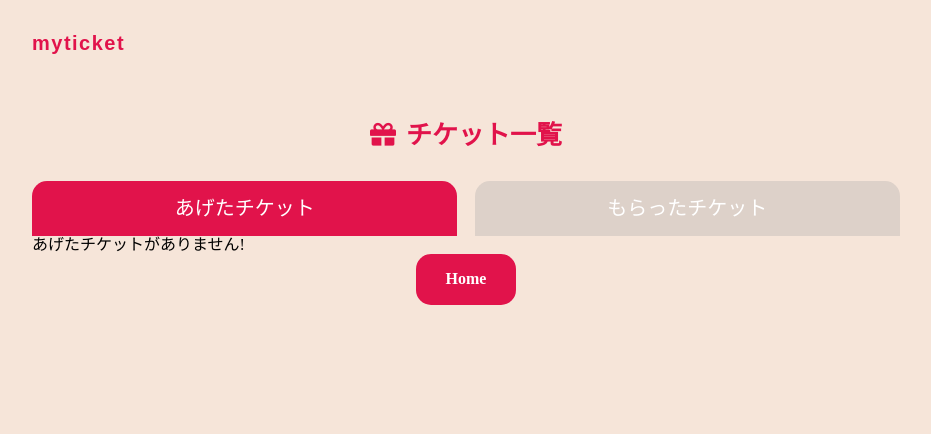
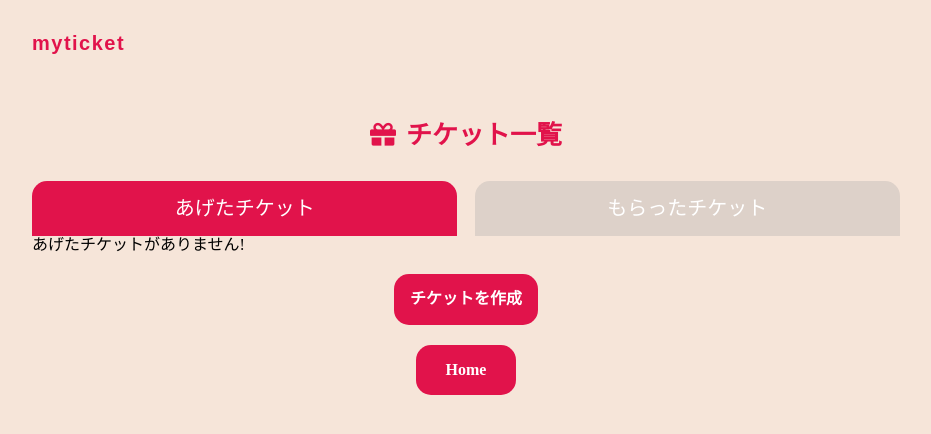
Before and after one commit to gsh519/myticket, a PHP site: page /archive_ticket in a window 1280 px wide. Shown: the top 434 px of the page, without its empty margins (174-1105 px from the left). Run offline with PHP 8.4, Linux system fonts and the light colour scheme; grey boxes labelled with a size stand in for pictures from a placeholder-image service; some libraries are stand-ins or nearby versions.

Commit message:
微修正

```diff
--- a/controllers/index-controller.php
+++ b/controllers/index-controller.php
@@ -4,7 +4,6 @@ class IndexController
     public function main()
     {
         session_start();
-        var_dump($_SESSION);
         require('./views/index.view.php');
     }
 }
--- a/controllers/login-controller.php
+++ b/controllers/login-controller.php
@@ -30,7 +30,7 @@ class LoginController extends BaseController
                     session_regenerate_id(true);
                     $_SESSION['login'] = $user->username;
                     $_SESSION['login_success'] = 'ログインしました';
-                    header("Location: ./create.php");
+                    header("Location: ./archive_ticket.php");
                     exit;
                 }
             } else {
--- a/css/style.scss
+++ b/css/style.scss
@@ -24,6 +24,21 @@ padding: 16px;
     font-size: 30px;
     text-align: center;
     color: $accent-color;
+}
+
+.btn-wrapper {
+    text-align: center;
+    .btn {
+        display: inline-block;
+        margin: 20px auto;
+        padding: 16px;
+        background-color: $accent-color;
+        border-radius: 15px;
+        text-align: center;
+        font-weight: bold;
+        font-size: 16px;
+        color: #fff;
+    }
 }
 
 .logo {
--- a/views/archive_ticket.view.php
+++ b/views/archive_ticket.view.php
@@ -19,6 +19,17 @@
         <div class="logo logo--get"><a href="./">myticket</a></div>
         <h1 class="title"><i class="fas fa-gift"></i>チケット一覧</h1>
         <div>
+            <!-- 成功メッセージ表示 -->
+            <?php if (isset($_SESSION['msg'])) : ?>
+                <p class="message"><?php $this->escape($_SESSION['msg']); ?></p>
+                <?php unset($_SESSION['msg']); ?>
+            <?php endif; ?>
+
+            <?php if (isset($_SESSION['login_success'])) : ?>
+                <p class="message"><?php $this->escape($_SESSION['login_success']); ?></p>
+                <?php unset($_SESSION['login_success']); ?>
+            <?php endif; ?>
+
             <ul class="ticket-tab">
                 <li class="tab is-active">あげたチケット</li>
                 <li class="tab">もらったチケット</li>
@@ -66,7 +77,10 @@
             </div>
         </div>
 
-        <a href="/" class="ticket-link">Home</a>
+        <div class="btn-wrapper">
+            <a href="../create.php" class="btn">チケットを作成</a>
+            <a href="/" class="ticket-link">Home</a>
+        </div>
     </div>
 </body>
 
```
Also changed, not shown: css/style.css (+16 -0 lines), css/style.min.css.
